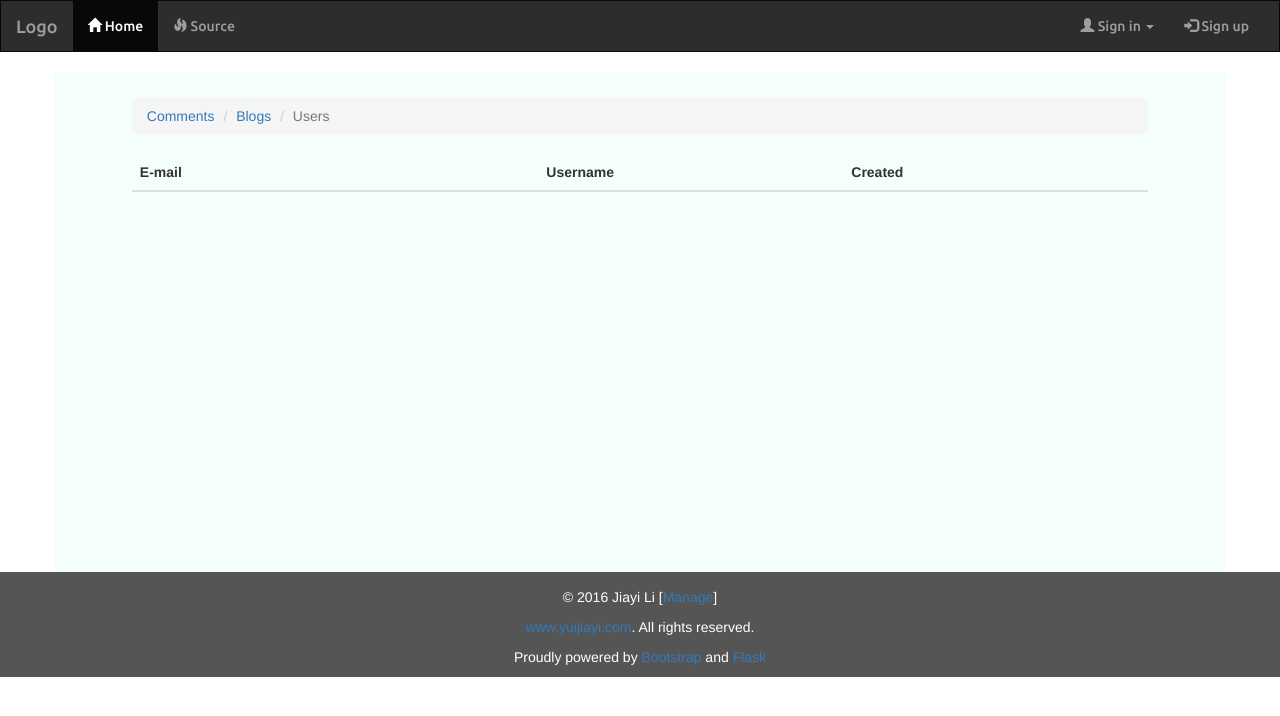
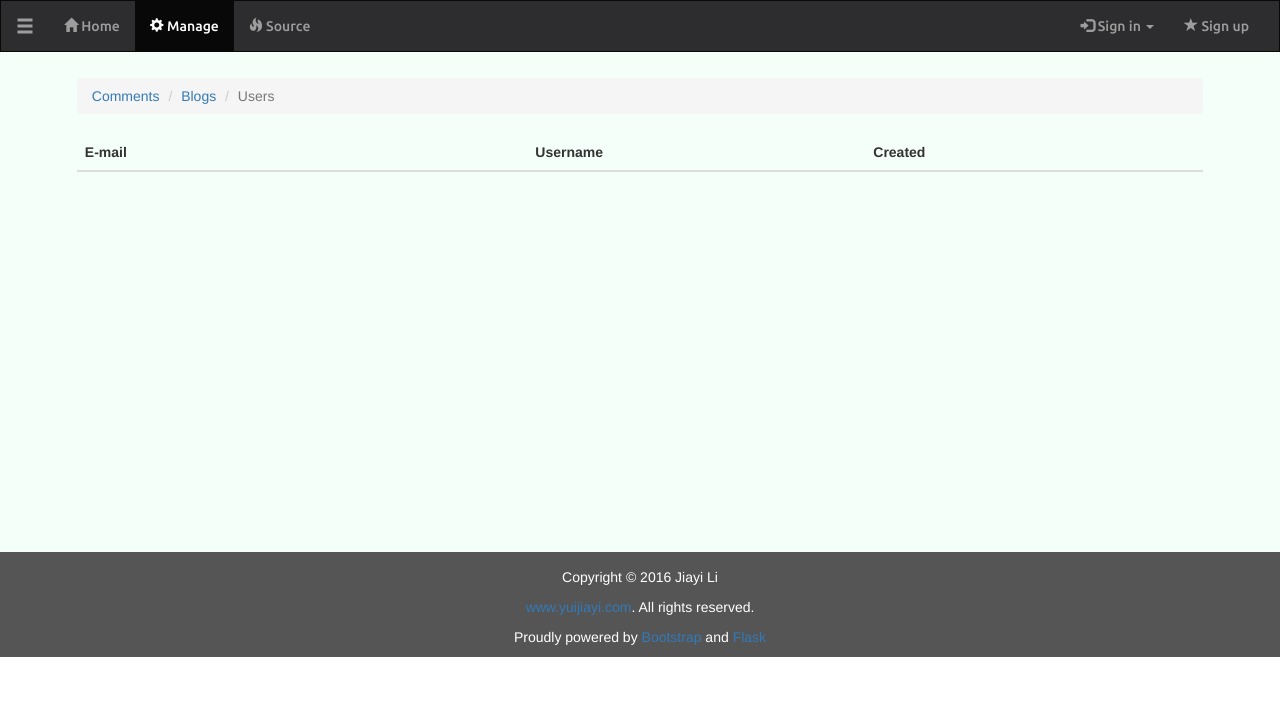
Before and after one commit to YuiJL/myweblog, a Flask app: page /manage/1 in a window 1280 px wide. Shown: the top 716 px of the page. Run offline with Flask 2, Linux system fonts and the light colour scheme; lists and menus that the app fills with data are empty; some libraries are stand-ins or nearby versions.

Commit message:
render templates

```diff
--- a/app/templates/__base__.html
+++ b/app/templates/__base__.html
@@ -13,18 +13,13 @@
     <nav class="navbar navbar-inverse navbar-fixed">
         <div class="container-fluid">
             <div class="navbar-header">
-                <a class="navbar-brand" href="/">Logo</a>
+                <a class="navbar-brand"><i class="glyphicon glyphicon-menu-hamburger"></i></a>
             </div>
             <div class="collapse navbar-collapse">
-                <ul class="nav navbar-nav">
-                    <li class="active">
-                        <a href="/"><span class="glyphicon glyphicon-home"></span> Home</a>
-                    </li>
-                    <li>
-                        <a target="_blank" href="https://github.com/YuiJL/myweblog">
-                            <span class="glyphicon glyphicon-fire"></span> Source
-                        </a>
-                    </li>
+                <ul class="nav navbar-nav" id="navbarleft">
+                    <li class="active"><a href="/"><i class="glyphicon glyphicon-home"></i> Home</a></li>
+                    <li><a href="/manage"><i class="glyphicon glyphicon-cog"></i> Manage</a></li>
+                    <li><a target="_blank" href="https://github.com/YuiJL/myweblog"><i class="glyphicon glyphicon-fire"></i> Source</a></li>
                 </ul>
                 <ul class="nav navbar-nav navbar-right">
                     {% if g.__user__ %}
@@ -42,7 +37,7 @@
                     {% else %}
                     <li class="dropdown">
                         <a class="dropdown-toggle" data-toggle="dropdown" href="#">
-                            <span class="glyphicon glyphicon-user"></span> Sign in <span class="caret"></span>
+                            <i class="glyphicon glyphicon-log-in"></i> Sign in <span class="caret"></span>
                         </a>
                         <ul id="login-dp" class="dropdown-menu">
                             <li>
@@ -61,7 +56,7 @@
                                                 <input class="form-control" v-model="password" type="password" placeholder="Password" required>
                                             </div>
                                             <div class="form-group">
-                                                <button class="btn btn-primary btn-block">Log In</button>
+                                                <button class="btn btn-primary btn-block">Sign in</button>
                                             </div>
                                         </form>
                                     </div>
@@ -72,7 +67,7 @@
                             </li>
                         </ul>
                     </li>
-                    <li><a href="/register"><span class="glyphicon glyphicon-log-in"></span> Sign up</a></li>
+                    <li><a href="/register"><i class="glyphicon glyphicon-star"></i> Sign up</a></li>
                 {% endif %}
                 </ul>
             </div>
@@ -81,7 +76,7 @@
     {% block content %}
     {% endblock %}
     <footer class="container-fluid text-center">
-        <p>&copy; 2016 Jiayi Li [<a href="/manage">Manage</a>]</p>
+        <p>Copyright &copy; 2016 Jiayi Li</p>
         <p><a href="http://www.yuijiayi.com">www.yuijiayi.com</a>. All rights reserved.</p>
         <p>Proudly powered by <a target="_blank" href="http://getbootstrap.com">Bootstrap</a> and <a target="_blank" href="http://flask.pocoo.org">Flask</a></p>
     </footer>
--- a/app/templates/blogs.html
+++ b/app/templates/blogs.html
@@ -9,7 +9,8 @@
             <h4><small>RECENT POSTS </small></h4>
             {% for blog in blogs %}
             <h2 class="text-primary">{{ blog.title }}</h2>
-            <h4><small><span class="glyphicon glyphicon-time"></span> Posted by {{ blog.user_name }}, {{ blog.created|datetime }}</small></h4>
+            <h4><small><span class="glyphicon glyphicon-time"></span> Posted by {{ blog.user_name }}, {{ blog.created|datetime }}
+                {% if blog.last_modified %}/ Last modified, {{ blog.modified|datetime }} {% endif %}</small></h4>
             <p>{{ blog.summary }}</p>
             <p><a href="blog/{{ blog._id }}">Read More <span class="glyphicon glyphicon-chevron-right"></span></a></p>
             <hr>
--- a/app/templates/manage.html
+++ b/app/templates/manage.html
@@ -1,9 +1,9 @@
 {% extends '__base__.html' %}
 
-{% block title %}manage/{{ collection }}{% endblock %}
+{% block title %}Manage - {{ collection }}{% endblock %}
 
 {% block content %}
-<div class="container" id="manage" style="margin-top:20px">
+<div class="container-fluid" id="manage">
     <ul class="breadcrumb">
         {% if collection == "comments" %}
         <li class="active">Comments</li>
@@ -41,7 +41,7 @@
                 {% if collection == "comments" %}
                 <td v-text="document.content | summary"></td>
                 {% elif collection == "blogs" %}
-                <td v-text="document.title"></td>
+                <td><a :href="'/blog/'+document._id" v-text="document.title"></a></td>
                 {% else %}
                 <td v-text="document.email"></td>
                 {% endif %}
@@ -53,7 +53,7 @@
                 <td v-text="document.created | datetime"></td>
                 {% if g.__user__.admin %}
                 <td class="actions" v-show="'{{collection}}'!=='users'">
-                    <a href="#">
+                    <a :href="'/manage/blogs/edit?id='+document._id" v-show="'{{collection}}'==='blogs'">
                         <button class="btn btn-xs btn-primary">
                             <i class="glyphicon glyphicon-pencil"></i> Edit
                         </button>
```
Also changed, not shown: app/templates/blog.html (+41 -10 lines), app/templates/register.html (+4 -4 lines).
